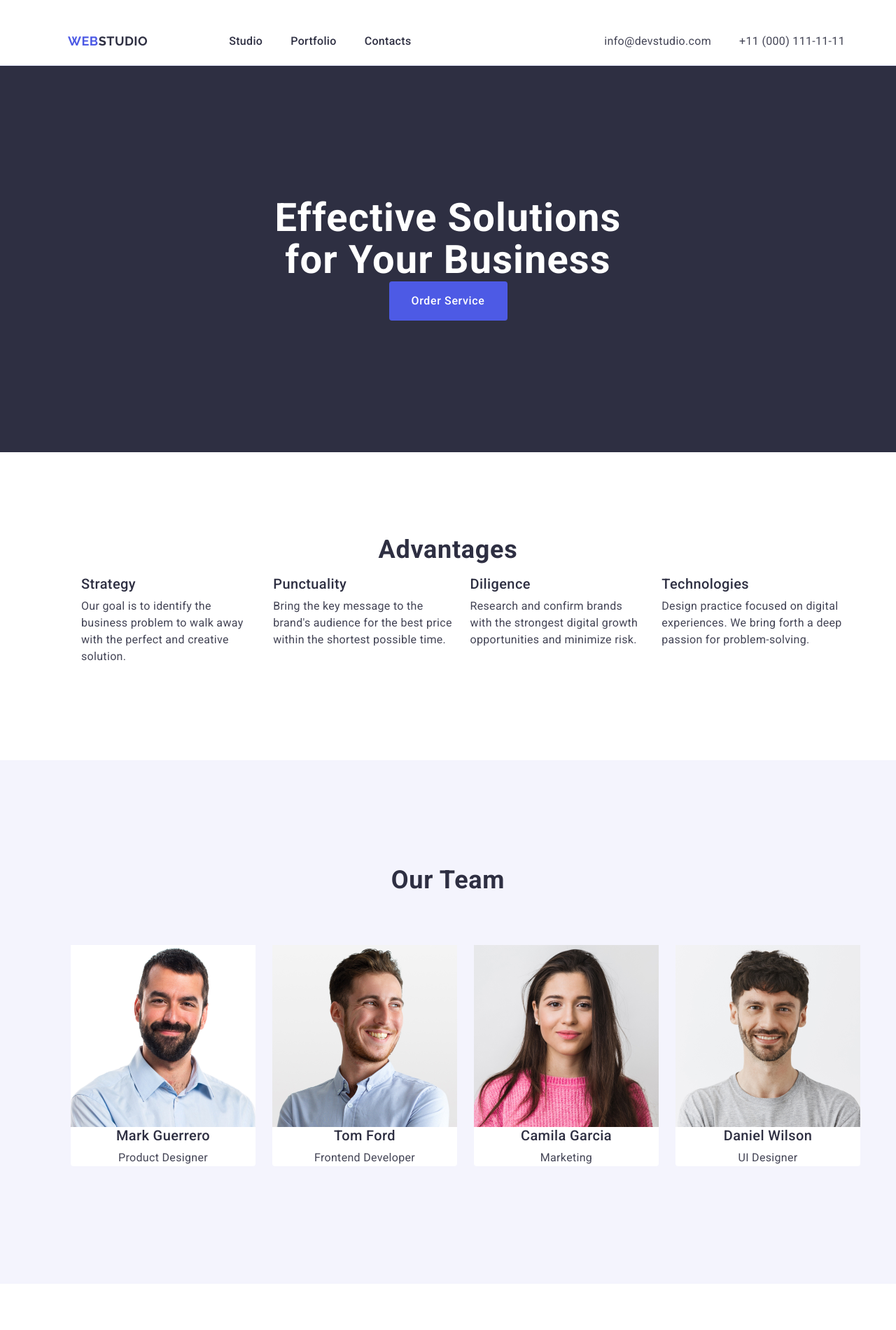
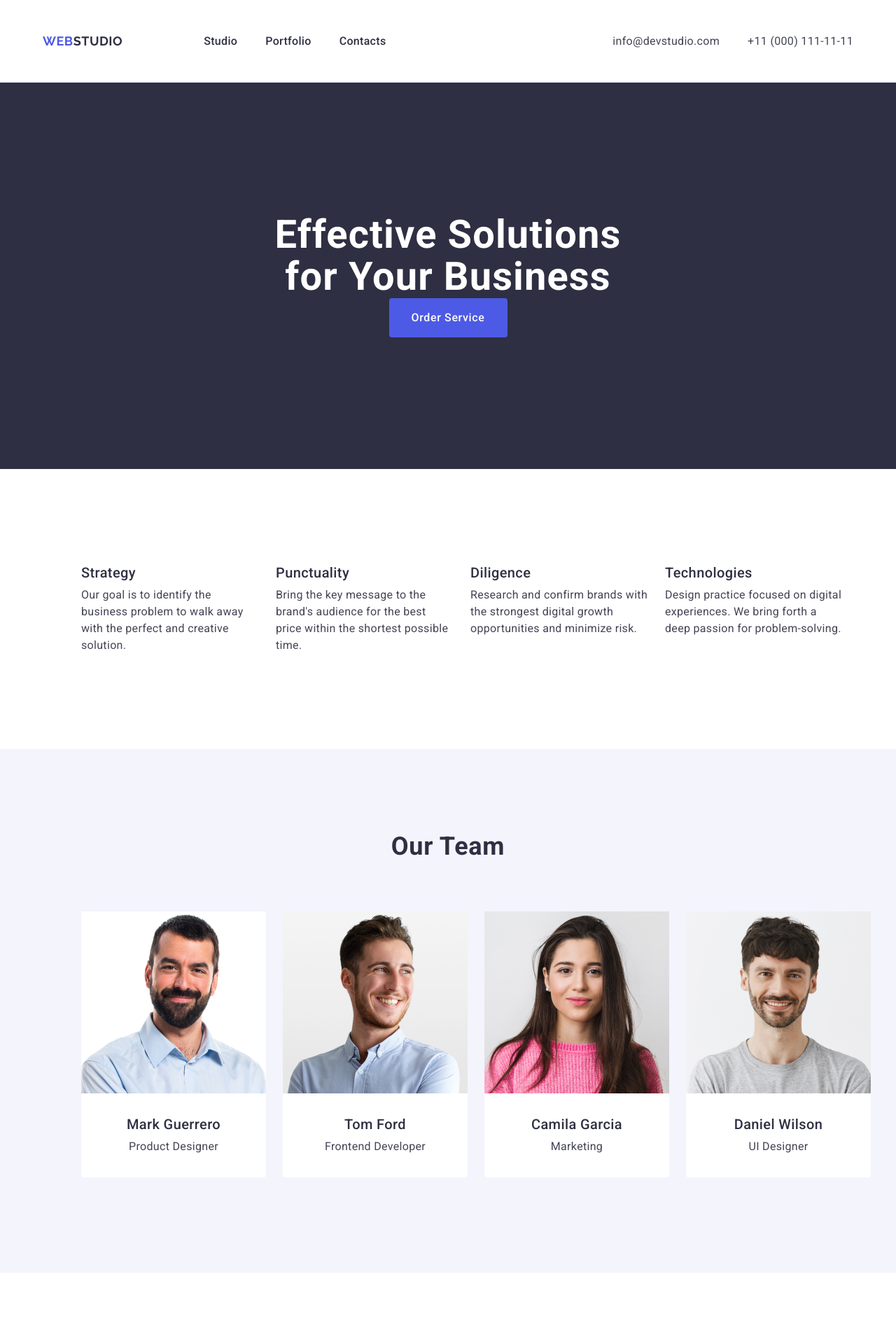
Before and after one commit to anastasiia-martysheva/goit-markup-hw-03, a plain HTML site: page index.html in a window 1280 px wide. Shown: the top 1900 px of the page at 70% size. Drawn offline with nearby package versions, Linux system fonts and the light colour scheme.

Commit message:
fix project

```diff
--- a/css/styles.css
+++ b/css/styles.css
@@ -47,8 +47,8 @@ button{
 /* #region header */
 .header {
     border-bottom: 1px solid #e7e9fc;
-    padding-left: 24px;
-    padding-top: 24px;
+    padding-left: 15px;
+    padding-right: 15px;
 }
 
 .nav-header {
@@ -62,7 +62,7 @@ button{
 .header-container{
     display: flex;
     margin: 0 auto;
-    padding: 0 24px;
+    padding: 24px 0;
     align-items: center;
 }
 .logo-header {
@@ -141,7 +141,7 @@ button{
         text-align: center;
         color: #fff;
         margin: 0 auto;
-        width: 496px;
+        max-width: 496px;
 }
 
 .hero-btn {
@@ -157,7 +157,7 @@ button{
         display: block;
         border: none;
         border-radius: 4px;
-        width: 169px;
+        min-width: 169px;
         height: 56px;
 }
 
@@ -200,7 +200,7 @@ button{
 }
 
 .dscr-list-item {
-    width: calc((100%- 3 * 24px) / 4);
+    width: calc((100% - 72px) / 4);
 }
 
 .dscr-item-title {
@@ -249,7 +249,7 @@ button{
 
 .team-list-item {
     background-color: #fff;
-    flex-basis: calc((100% - 3 * 24px) / 4);
+    flex-basis: width: calc((100% - 72px) / 4);
     border-radius: 0px 0px 4px 4px;
 }
 
@@ -272,8 +272,8 @@ button{
         text-align: center;
 }
 
-.team-container{
-    padding: 32px 0;
+.container-team-info{
+        padding: 32px 0;
         border-top-left-radius: 0px;
         border-top-right-radius: 0px;
         border-bottom-right-radius: 4px;
@@ -306,7 +306,7 @@ button{
 }
 
 .portfolio-list-item {
-    width: calc((100% - 48px) /3);
+    width: calc((100% - 48px) / 3);
 }
 
 .portfolio-title-two {
--- a/index.html
+++ b/index.html
@@ -63,7 +63,7 @@
         <!--#region description-->
         <section class="dscr">
             <div class="container dscr-container">
-                <h2 class="dscr-title visually-hiden">Advantages</h2>
+                <h2 class="dscr-title visually-hidden">Advantages</h2>
                 <ul class="dscr-list">
                     <li class="dscr-list-item">
                         <h3 class="dscr-item-title">Strategy</h3>
```
